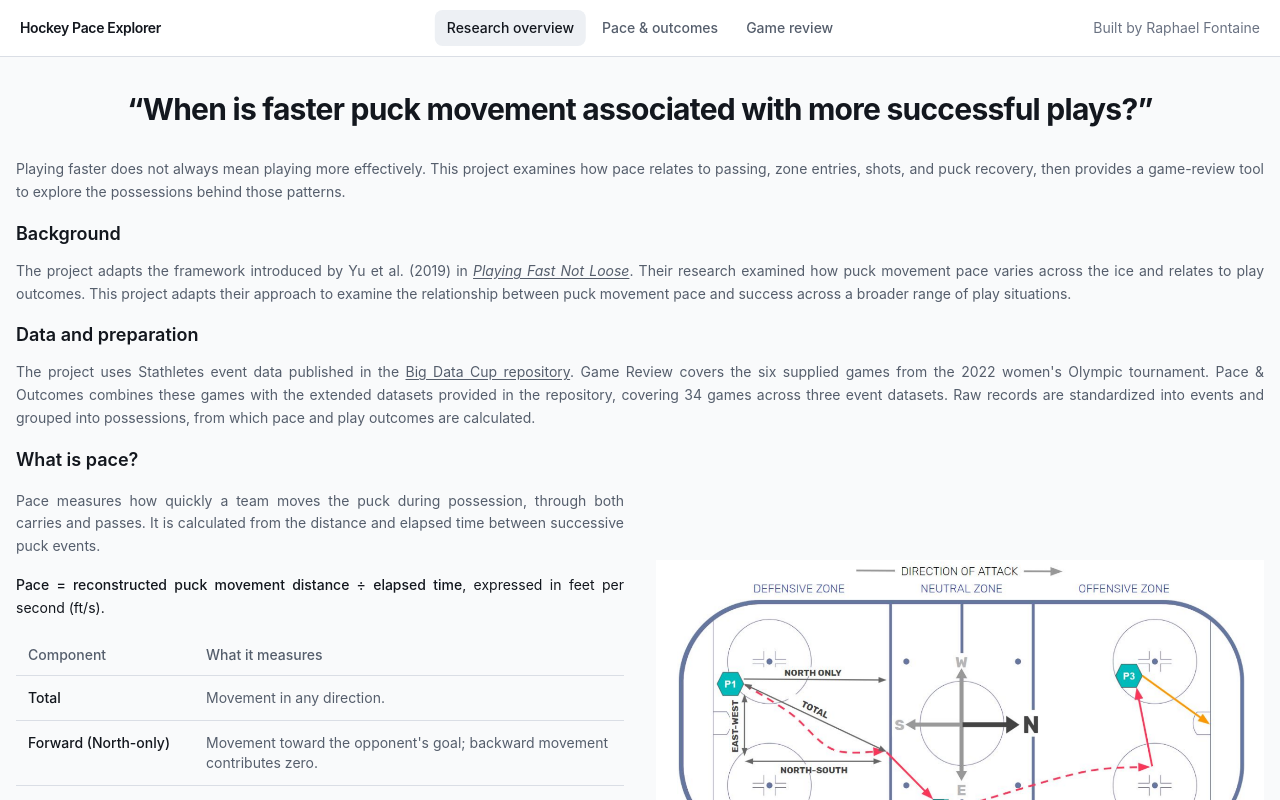
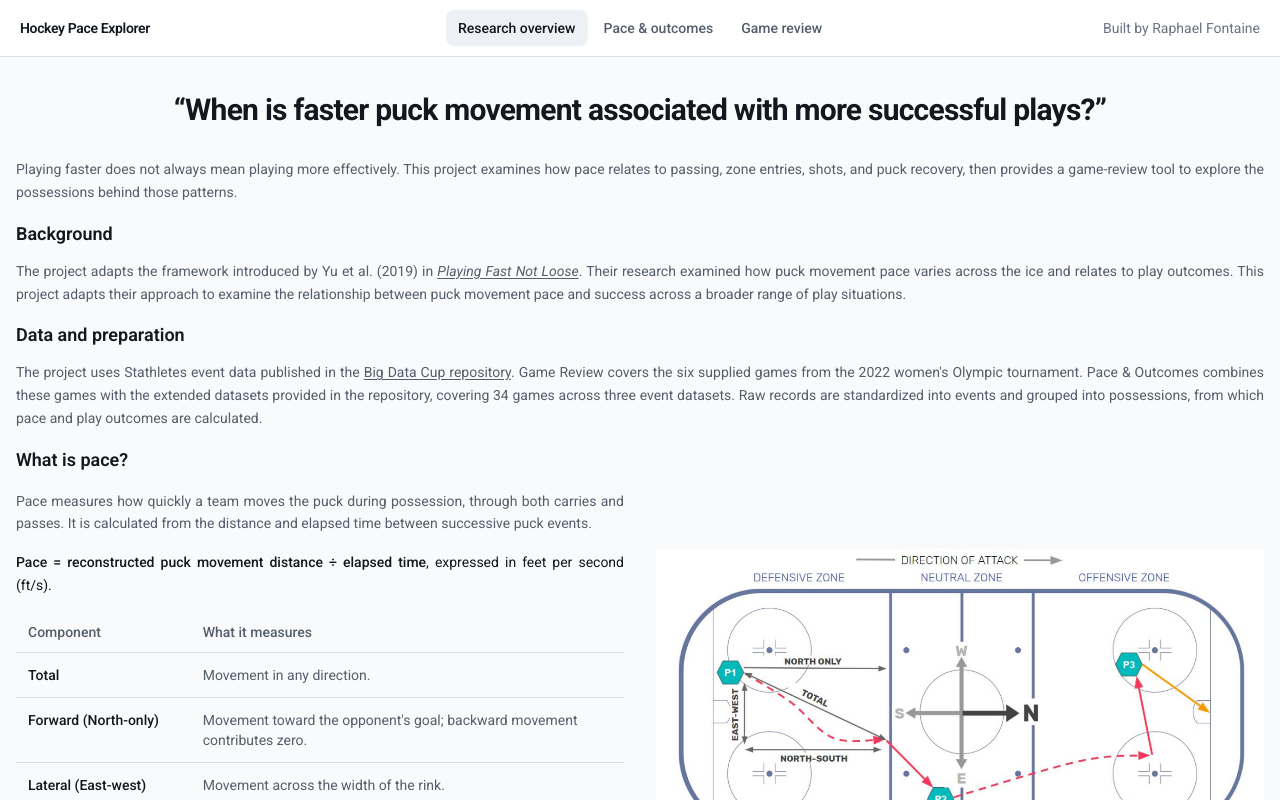
Before and after one commit to Fontaine44/hockey-pace-explorer, a React (Vite) app in the folder frontend/: page / in a window 1280 px wide. Built offline with nearby package versions, Linux system fonts and the light colour scheme.

Commit message:
Change app font

```diff
--- a/frontend/index.html
+++ b/frontend/index.html
@@ -5,6 +5,12 @@
     <link rel="icon" type="image/x-icon" href="/src/assets/favicon.ico" />
     <meta name="viewport" content="width=device-width, initial-scale=1.0" />
     <meta name="description" content="Hockey Pace Explorer" />
+    <link rel="preconnect" href="https://fonts.googleapis.com" />
+    <link rel="preconnect" href="https://fonts.gstatic.com" crossorigin />
+    <link
+      href="https://fonts.googleapis.com/css2?family=Roboto:ital,wght@0,400;0,500;0,600;0,700;1,400;1,500;1,600;1,700&display=swap"
+      rel="stylesheet"
+    />
     <title>Hockey Pace Explorer</title>
   </head>
   <body>
--- a/frontend/src/index.css
+++ b/frontend/src/index.css
@@ -5,6 +5,8 @@
 @custom-variant dark (&:is(.dark *));
 
 @theme inline {
+  --font-sans: "Roboto", ui-sans-serif, system-ui, -apple-system,
+    BlinkMacSystemFont, "Segoe UI", sans-serif;
   --color-background: var(--background);
   --color-foreground: var(--foreground);
   --color-card: var(--card);
@@ -122,14 +124,7 @@
 
   body {
     @apply bg-background text-foreground antialiased;
-    font-family:
-      Inter,
-      ui-sans-serif,
-      system-ui,
-      -apple-system,
-      BlinkMacSystemFont,
-      "Segoe UI",
-      sans-serif;
+    font-family: var(--font-sans);
   }
 
   button,
```
